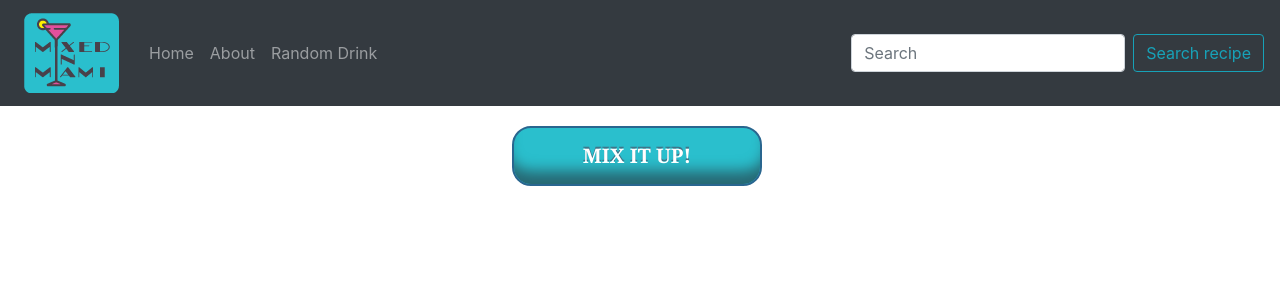
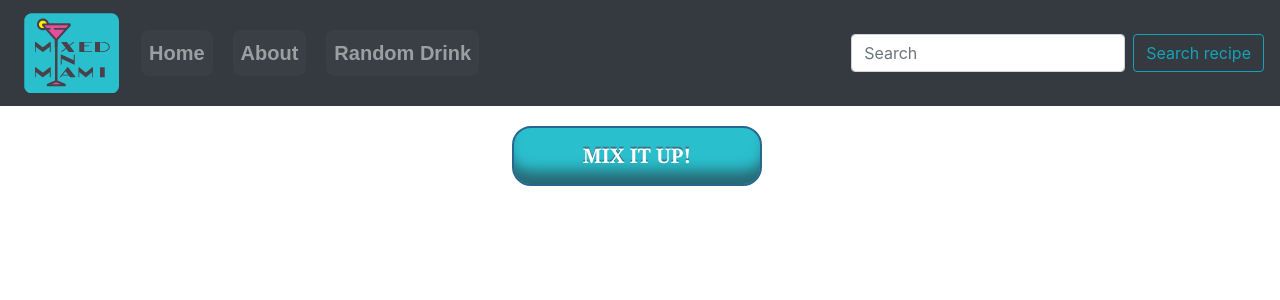
Before and after one commit to wyncode/C36_midterm_adrian_jaboa_leigh_natalie, a React (Create React App) app in the folder client/: page /randombutton in a window 1280 px wide. Shown: the top 300 px of the page. Built offline with nearby package versions, Linux system fonts and the light colour scheme.

Commit message:
styling nav-bar and buttons

```diff
--- a/client/src/App.css
+++ b/client/src/App.css
@@ -1,17 +1,3 @@
-/* JUST FOR DEMO PURPORSES, REPLACE WITH YOUR OWN CODE */
-
-#demo {
-  width: 100vw;
-  height: 100vh;
-  display: grid;
-  grid-template-columns: 1fr 1fr;
-}
-
-#demo h1 {
-  display: grid;
-  place-items: center;
-}
-
 #card-parent {
   display: flex;
   justify-content: center;
@@ -61,6 +47,9 @@
 /* background:-webkit-background-clip: text; */
 /* -webkit-text-fill-color: transparent; */
 /* font-size: 20vw; */
+* {
+
+}
 
 .video {
   position: absolute;
@@ -115,7 +104,7 @@
 }
 
 .exit_button {
-  background-color: hotpink;
+  background-color: #2ABFCD;
   margin: 5px;
   color: white;
 }
@@ -164,10 +153,6 @@
   border-radius: 10px;
 }
 
-.random-drink_header {
-
-}
-
 #ThankGoodness4Tommy {
   font-size: medium;
   text-shadow: hotpink;
@@ -190,3 +175,27 @@
    text-align: center;
    overflow: hidden;
  }
+
+
+ .nav-link {
+	background:linear-gradient(to bottom, #393f44 5%, #393f44 100%);
+	background-color:#393f44;
+	border-radius:8px;
+	display:inline-block;
+	cursor:pointer;
+	color:#ffffff;
+	font-family:Arial;
+	font-size:20px;
+	font-weight:bold;
+	padding:8px 35px;
+  text-decoration:none;
+  margin-right: 20px;
+ }
+ .nav-link:hover {
+  background:linear-gradient(to bottom, #408c99 5%, #2abfcd 100%);
+	background-color:#408c99;
+ }
+ .nav-link:active {
+  position:relative;
+	top:1px;
+ }
--- a/client/src/components/Home.js
+++ b/client/src/components/Home.js
@@ -1,6 +1,5 @@
 import React from 'react';
 import myVideo from '../photos/homepage_video.mp4';
-
 
 const Home = props => {
   return (
@@ -19,7 +18,6 @@ const Home = props => {
       >
         <source src={myVideo} type="video/mp4" />
       </video>
-
       </>
   )
 };
```
